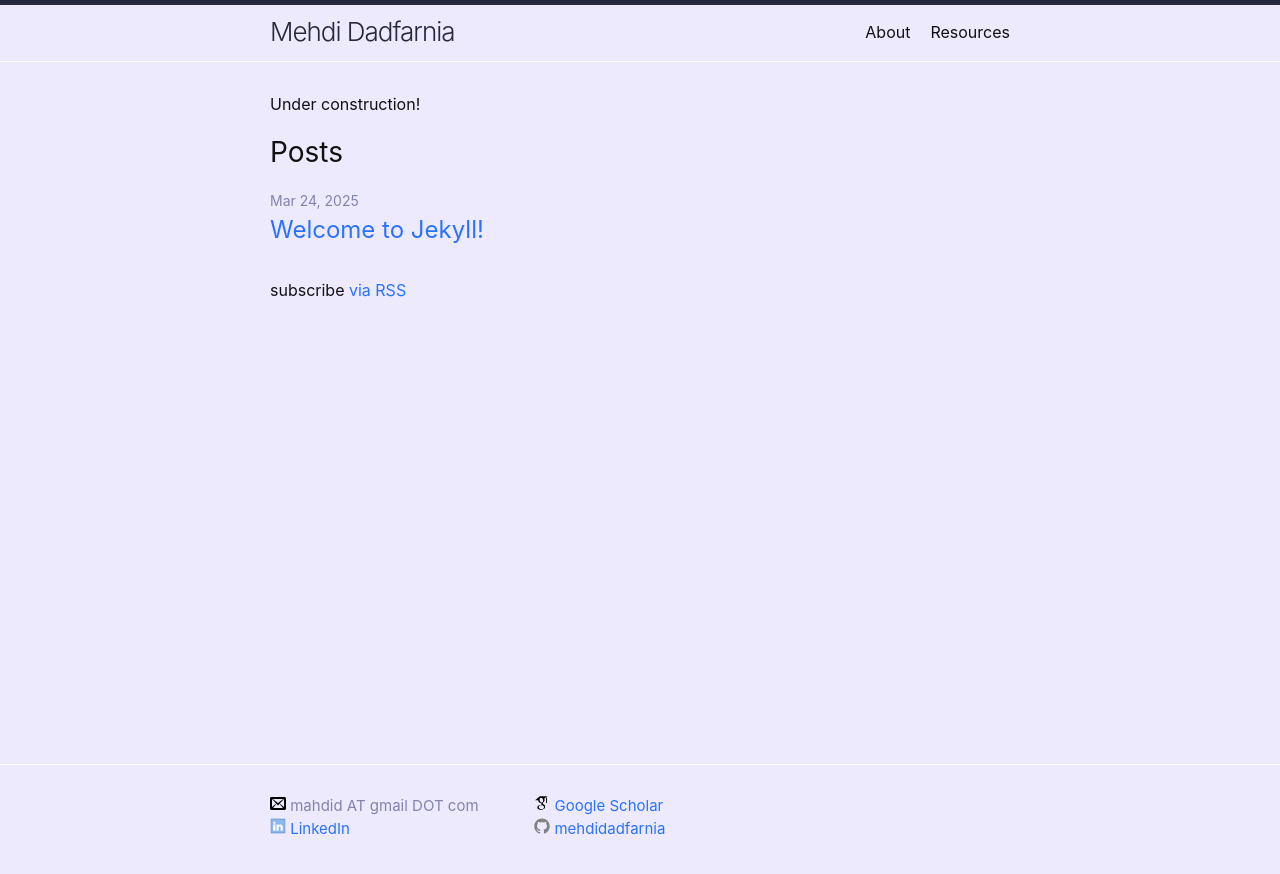
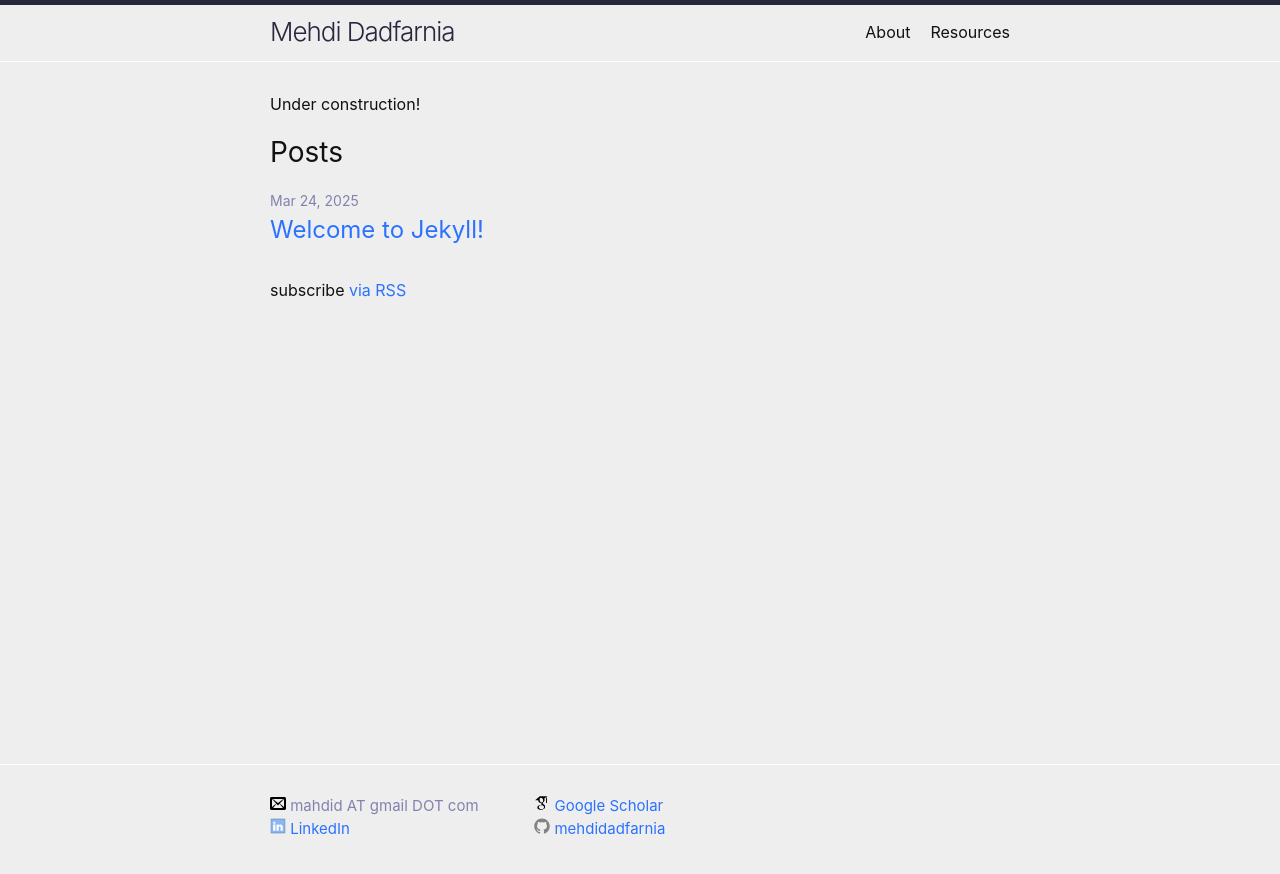
Before and after one commit to mehdidadfarnia/mehdidadfarnia.github.io, a Jekyll site: the page built from index.markdown, in a window 1280 px wide. Shown: the top 874 px of the page. Built offline with Jekyll 4.4.1, drawn with Linux system fonts in a browser that asks for light colours.

Commit message:
Update minima.scss

```diff
--- a/_sass/minima.scss
+++ b/_sass/minima.scss
@@ -11,7 +11,7 @@ $base-line-height: 1.5 !default;
 $spacing-unit:     30px !default;
 
 $text-color:       #111 !default;
-$background-color: #edeafe !default;
+$background-color: #eeeeee !default;
 $brand-color:      #2a72ff !default;
 
 $grey-color:       #8282af !default;
```
